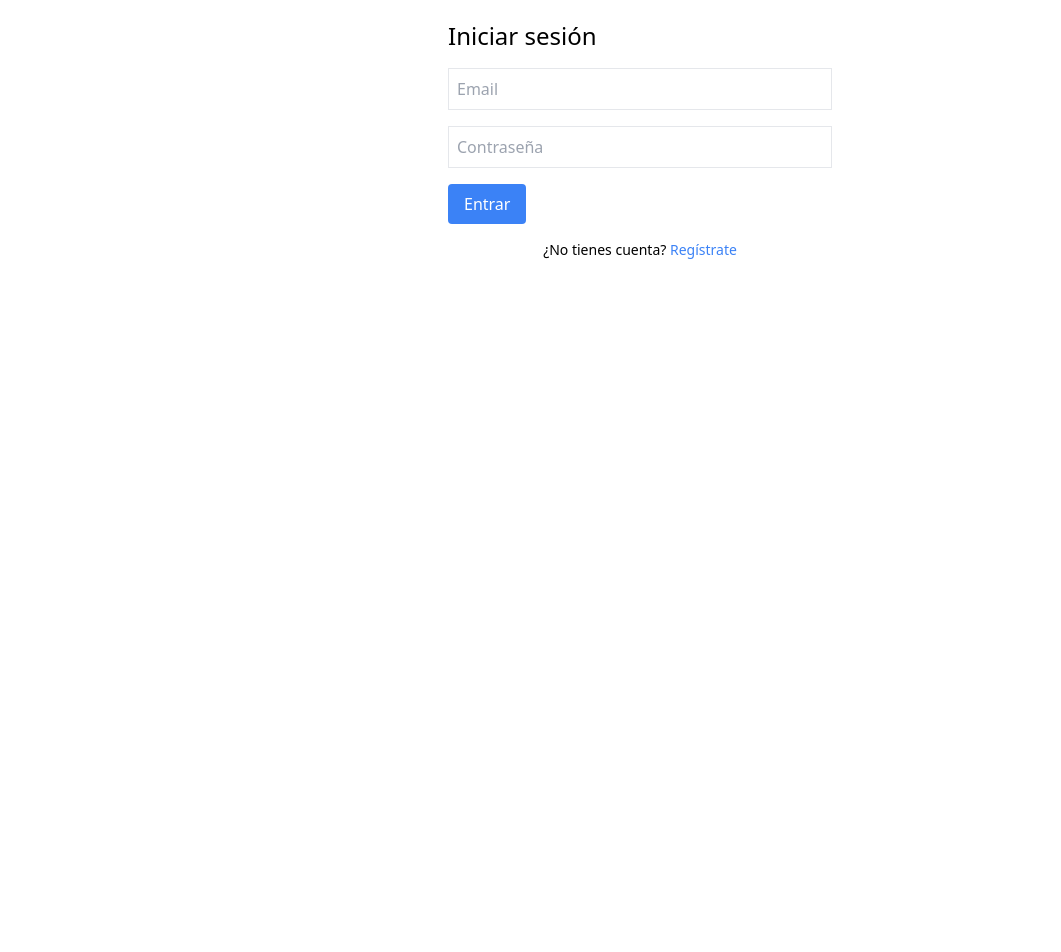
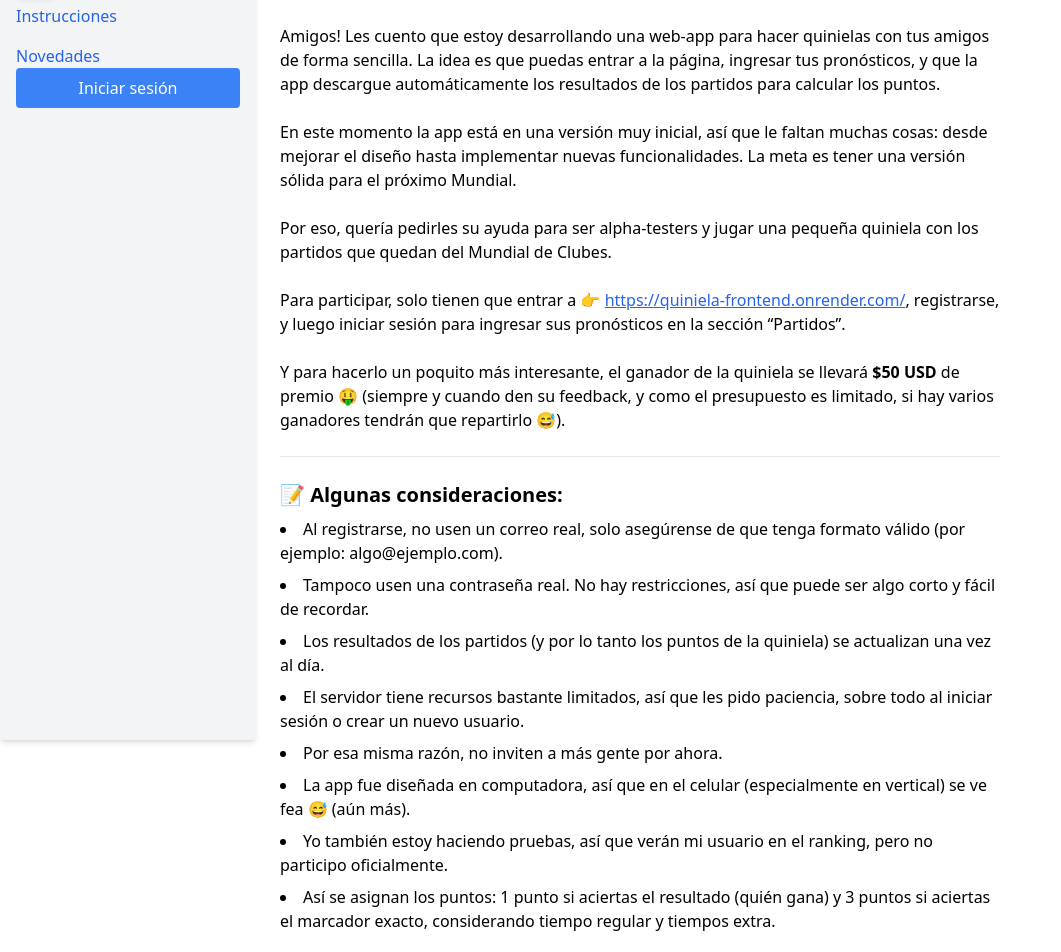
Before and after one commit to rogeliolopezcamara/quiniela-app, a React (Vite) app in the folder quiniela-frontend/: page / in a window 1280 px wide. Shown: the part 60-1012 px from the top of the page, without its empty margins (0-1061 px from the left). Before the commit the page ends 800 px from the top, so only its background shows below. Built offline with nearby package versions, Linux system fonts and the light colour scheme; no server answers.

Commit message:
Cambiando pagina de inicio

```diff
--- a/quiniela-frontend/src/App.jsx
+++ b/quiniela-frontend/src/App.jsx
@@ -8,6 +8,7 @@ import UserPredictions from "./components/UserPredictions";
 import { useAuth } from "./context/AuthContext";
 import Register from "./components/Register";
 import Changelog from "./components/Changelog";
+import Instructions from "./components/Instructions";
 
 
 function App() {
@@ -16,13 +17,14 @@ function App() {
   return (
     <Router>
       <Routes>
-        <Route path="/" element={<Login />} />
+        <Route path="/" element={<Instructions />} />
         <Route path="/register" element={<Register />} />
         <Route path="/dashboard" element={<Dashboard />} />
         <Route path="/ranking" element={<Ranking />} />
         <Route path="/matches" element={<AvailableMatches />} />
         <Route path="/my-predictions" element={<UserPredictions />} />
         <Route path="/changelog" element={<Changelog />} />
+        <Route path="/login" element={<Login />} />
       </Routes>
     </Router>
   );
--- /dev/null
+++ b/quiniela-frontend/src/components/Instructions.jsx
@@ -0,0 +1,66 @@
+// src/components/Instructions.jsx
+import Sidebar from "./Sidebar";
+
+function Instructions() {
+  return (
+    <div className="flex">
+      <Sidebar />
+      <div className="ml-64 p-6 w-full max-w-3xl">
+        <h1 className="text-3xl font-bold mb-6">Instrucciones</h1>
+
+        <p className="mb-6">
+          Amigos! Les cuento que estoy desarrollando una web-app para hacer quinielas con tus amigos de forma sencilla.
+          La idea es que puedas entrar a la página, ingresar tus pronósticos, y que la app descargue automáticamente los
+          resultados de los partidos para calcular los puntos.
+        </p>
+
+        <p className="mb-6">
+          En este momento la app está en una versión muy inicial, así que le faltan muchas cosas: desde mejorar el diseño hasta
+          implementar nuevas funcionalidades. La meta es tener una versión sólida para el próximo Mundial.
+        </p>
+
+        <p className="mb-6">
+          Por eso, quería pedirles su ayuda para ser alpha-testers y jugar una pequeña quiniela con los partidos que quedan del
+          Mundial de Clubes.
+        </p>
+
+        <p className="mb-6">
+          Para participar, solo tienen que entrar a 👉 <a href="https://quiniela-frontend.onrender.com/" className="text-blue-600 underline">https://quiniela-frontend.onrender.com/</a>, registrarse, y luego iniciar sesión para ingresar sus pronósticos en la sección “Partidos”.
+        </p>
+
+        <p className="mb-6">
+          Y para hacerlo un poquito más interesante, el ganador de la quiniela se llevará <strong>$50 USD</strong> de premio 🤑 (siempre y cuando den su feedback,
+          y como el presupuesto es limitado, si hay varios ganadores tendrán que repartirlo 😅).
+        </p>
+
+        <hr className="my-6" />
+
+        <h2 className="text-xl font-semibold mb-2">📝 Algunas consideraciones:</h2>
+        <ul className="list-disc list-inside space-y-2 mb-6">
+          <li>Al registrarse, no usen un correo real, solo asegúrense de que tenga formato válido (por ejemplo: algo@ejemplo.com).</li>
+          <li>Tampoco usen una contraseña real. No hay restricciones, así que puede ser algo corto y fácil de recordar.</li>
+          <li>Los resultados de los partidos (y por lo tanto los puntos de la quiniela) se actualizan una vez al día.</li>
+          <li>El servidor tiene recursos bastante limitados, así que les pido paciencia, sobre todo al iniciar sesión o crear un nuevo usuario.</li>
+          <li>Por esa misma razón, no inviten a más gente por ahora.</li>
+          <li>La app fue diseñada en computadora, así que en el celular (especialmente en vertical) se ve fea 😅 (aún más).</li>
+          <li>Yo también estoy haciendo pruebas, así que verán mi usuario en el ranking, pero no participo oficialmente.</li>
+          <li>Así se asignan los puntos: 1 punto si aciertas el resultado (quién gana) y 3 puntos si aciertas el marcador exacto, considerando tiempo regular y tiempos extra.</li>
+        </ul>
+
+        <hr className="my-6" />
+
+        <h2 className="text-xl font-semibold mb-2">🙏 Me ayudaría mucho si pudieran compartir:</h2>
+        <ul className="list-disc list-inside space-y-2">
+          <li>Errores o bugs que encuentren.</li>
+          <li>Posibles problemas de seguridad.</li>
+          <li>Ideas de funcionalidades que les gustaría tener.</li>
+          <li>Recomendaciones sobre diseño o experiencia de usuario.</li>
+        </ul>
+
+        <p className="mt-6">Gracias por su apoyo 🙌 Ojalá se animen a participar y podamos divertirnos un rato con lo que queda del torneo. ¡Se agradece muchísimo!</p>
+      </div>
+    </div>
+  );
+}
+
+export default Instructions;
--- a/quiniela-frontend/src/components/Sidebar.jsx
+++ b/quiniela-frontend/src/components/Sidebar.jsx
@@ -1,16 +1,20 @@
 import { useNavigate } from "react-router-dom";
 import { useAuth } from "../context/AuthContext";
 import { useState } from "react";
-import { Menu } from "lucide-react";
+import { Menu } from "lucide-react"; // ícono del menú
 
 function Sidebar() {
   const navigate = useNavigate();
-  const { logout } = useAuth();
+  const { logout, authToken } = useAuth();
   const [isOpen, setIsOpen] = useState(true);
 
   const handleLogout = () => {
     logout();
     navigate("/");
+  };
+
+  const handleLogin = () => {
+    navigate("/login");
   };
 
   return (
@@ -23,41 +27,68 @@ function Sidebar() {
         <Menu />
       </button>
 
-      {/* Sidebar */}
+      {/* Menú lateral */}
       <div
-        className={`fixed top-0 left-0 w-64 bg-gray-100 pt-16 px-4 shadow-md z-40 transition-transform duration-300
+        className={`fixed top-0 left-0 min-h-screen w-64 bg-gray-100 p-4 pt-16 shadow-md transform transition-transform duration-300 z-40
           ${isOpen ? "translate-x-0" : "-translate-x-full"}
         `}
-        style={{ height: "100dvh" }} // <= Clave para móviles
       >
-        <div className="flex flex-col h-full">
-          {/* Parte scrollable */}
-          <div className="flex-1 overflow-y-auto space-y-4">
+        <div className="flex flex-col justify-between h-full">
+          <div>
+            <ul className="space-y-4">
+              <li>
+                <button onClick={() => navigate("/")} className="text-left w-full text-blue-600 hover:underline">
+                  Instrucciones
+                </button>
+              </li>
+              {authToken && (
+                <>
+                  <li>
                     <button onClick={() => navigate("/dashboard")} className="text-left w-full text-blue-600 hover:underline">
                       Dashboard
                     </button>
+                  </li>
+                  <li>
                     <button onClick={() => navigate("/ranking")} className="text-left w-full text-blue-600 hover:underline">
                       Ranking
                     </button>
+                  </li>
+                  <li>
                     <button onClick={() => navigate("/matches")} className="text-left w-full text-blue-600 hover:underline">
                       Partidos
                     </button>
+                  </li>
+                  <li>
                     <button onClick={() => navigate("/my-predictions")} className="text-left w-full text-blue-600 hover:underline">
                       Mis Pronósticos
                     </button>
+                  </li>
+                </>
+              )}
+              <li>
                 <button onClick={() => navigate("/changelog")} className="text-left w-full text-blue-600 hover:underline">
                   Novedades
                 </button>
+              </li>
+            </ul>
           </div>
 
-          {/* Parte fija abajo */}
-          <div className="py-4 border-t border-gray-300">
+          <div>
+            {authToken ? (
               <button
                 onClick={handleLogout}
                 className="w-full bg-red-500 text-white px-4 py-2 rounded hover:bg-red-600"
               >
                 Cerrar sesión
               </button>
+            ) : (
+              <button
+                onClick={handleLogin}
+                className="w-full bg-blue-500 text-white px-4 py-2 rounded hover:bg-blue-600"
+              >
+                Iniciar sesión
+              </button>
+            )}
           </div>
         </div>
       </div>
```
Lines whose indentation alone changed are shown as unchanged.
